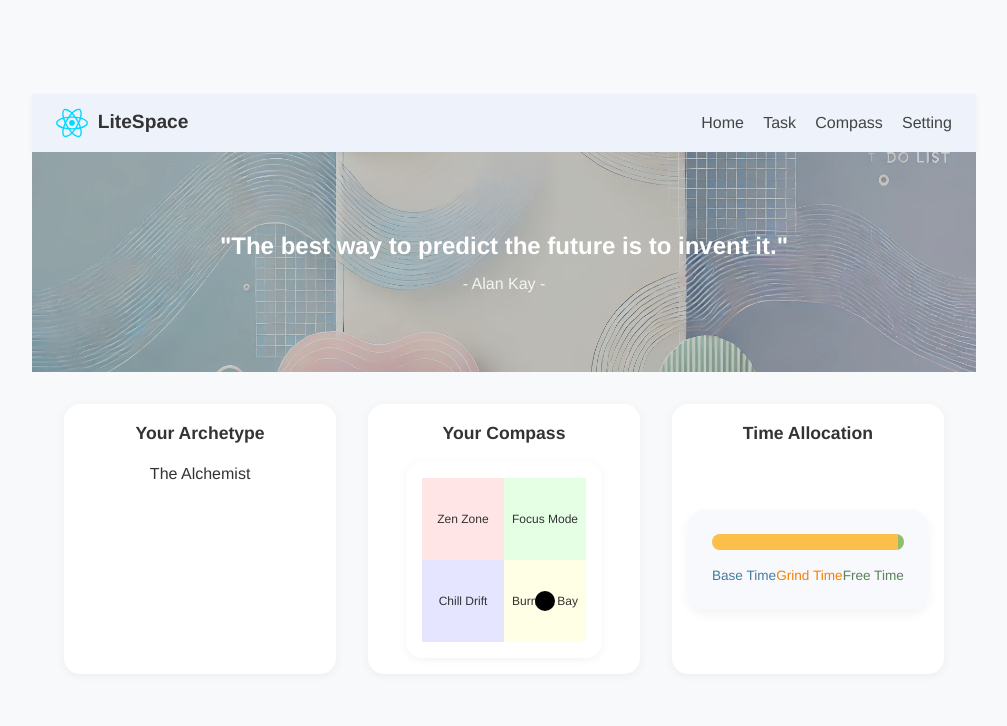
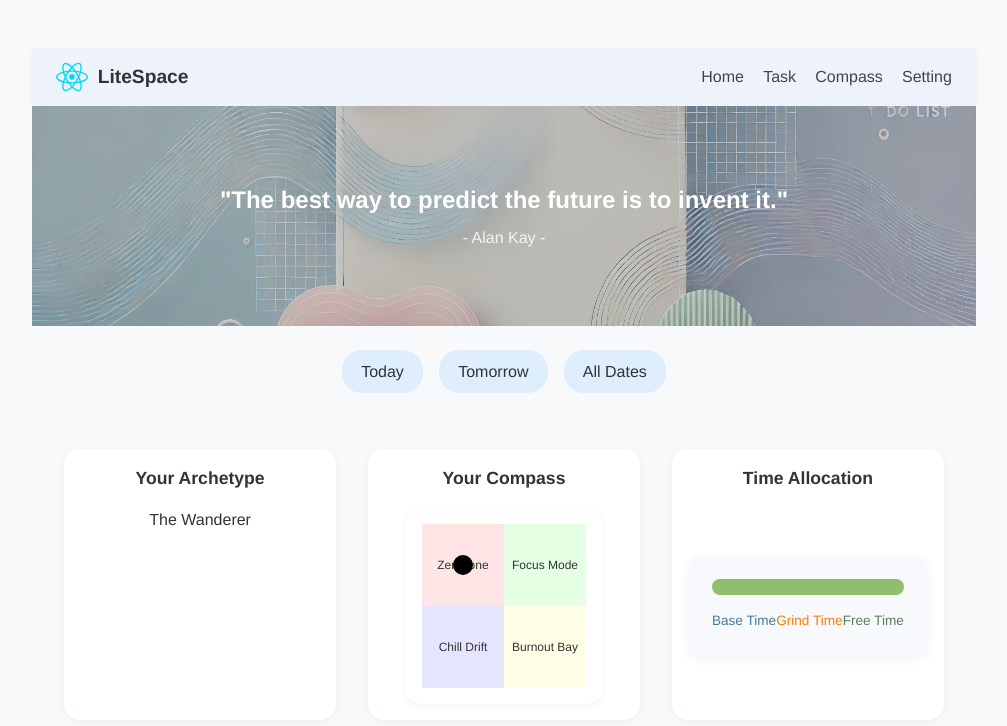
Before and after one commit to znguye/lite-space, a React (Vite) app: page /compass in a window 1280 px wide. Shown: the top 726 px of the page, without its empty margins (136-1143 px from the left). Built offline with nearby package versions, Linux system fonts and the light colour scheme; data requests are answered from the project's data file.

Commit message:
connected data to Time Allocation

```diff
--- a/src/components/TaskInput.jsx
+++ b/src/components/TaskInput.jsx
@@ -3,9 +3,10 @@
 import { useState, useEffect } from "react";
 import "./comonents_styles/TaskInput.css"
 
+const today = new Date().toISOString().split("T")[0];
 
 export default function TaskInput({onAddTask, onUpdateTask, editingTask}) {
-    const today = new Date().toISOString().split("T")[0];
+
 
     const [task, setTask] = useState("");
     const [category, setCategory] = useState("self");
@@ -20,7 +21,7 @@ export default function TaskInput({onAddTask, onUpdateTask, editingTask}) {
             setStatus(editingTask.status || "new");
             setDueDate(editingTask.dueDate || today);
             setDuration(editingTask.duration || "30");
-        }}, []);
+        }}, [editingTask]);
 
 
     const handleSubmit = (e) => {
--- a/src/pages/CompassPage.jsx
+++ b/src/pages/CompassPage.jsx
@@ -4,6 +4,7 @@ import {getTasks} from "../services/api"
 import React from "react";
 import NavBar from "../components/Shared/NavBar";
 import Banner from "../components/Shared/Banner";
+import FilterBar from "../components/home_page_components/FilterBar";
 
 import CompassCard from "../components/CompassCard";
 import Archetype from "../components/Archetype";
@@ -15,6 +16,7 @@ import '../pages/pages_styles/CompassPage.css'
 export default function CompassPage(){
 
         const [tasks, setTasks] = useState([]);
+        const [filter, setFilter] = useState("today");
 
         useEffect(() => {
             async function fetchData() {
@@ -24,10 +26,31 @@ export default function CompassPage(){
             fetchData();
         }, []);
 
-        const totalTasks = tasks.length;
-        const completedTasks = tasks.filter(task => task.status === "done").length;
+        //Same as Homepage:
+        function isToday(dateStr) {
+            const today = new Date();
+            const target = new Date(dateStr);
+            return today.toDateString() === target.toDateString();
+          }
 
-        const categoryCounts = tasks.reduce((counts, task) => {
+          function isTomorrow(dateStr) {
+            const tomorrow = new Date();
+            tomorrow.setDate(tomorrow.getDate() + 1);
+            const target = new Date(dateStr);
+            return tomorrow.toDateString() === target.toDateString();
+          }
+
+          const filteredTasks = tasks.filter(task => {
+            if (filter === "today") return isToday(task.dueDate);
+            if (filter === "tomorrow") return isTomorrow(task.dueDate);
+            return true;
+          });
+
+
+        const totalTasks = filteredTasks.length;
+        const completedTasks = filteredTasks.filter(task => task.status === "done").length;
+
+        const categoryCounts = filteredTasks.reduce((counts, task) => {
         const cat = task.category || "Other";
         counts[cat] = (counts[cat] || 0) + 1;
         return counts;
@@ -37,6 +60,8 @@ export default function CompassPage(){
         <div>
             <NavBar />
             <Banner />
+            <FilterBar onFilterSelect={setFilter} />
+
 
             <section className="card-container">
                 <div className="card">
@@ -59,7 +84,7 @@ export default function CompassPage(){
 
                 <div className="card">
                     <h3 className="card-title">Time Allocation</h3>
-                    <FreeTimeCalculator tasks={tasks} />
+                    <FreeTimeCalculator tasks={filteredTasks} filter={filter} />
                 </div>
                 </section>
         </div>
--- a/src/pages/TaskPage.jsx
+++ b/src/pages/TaskPage.jsx
@@ -108,7 +108,7 @@ export default function TaskPage(){
                     (<p> You don't have any tasks!</p>
                     ) : (
                         <TaskList
-                            tasks={tasks.slice(0, 6)}
+                            tasks={filteredTasks.slice(0, 6)}
                             onComplete={handleComplete}
                             onDelete={handleDelete}
                             onEdit={handleEdit}
```
